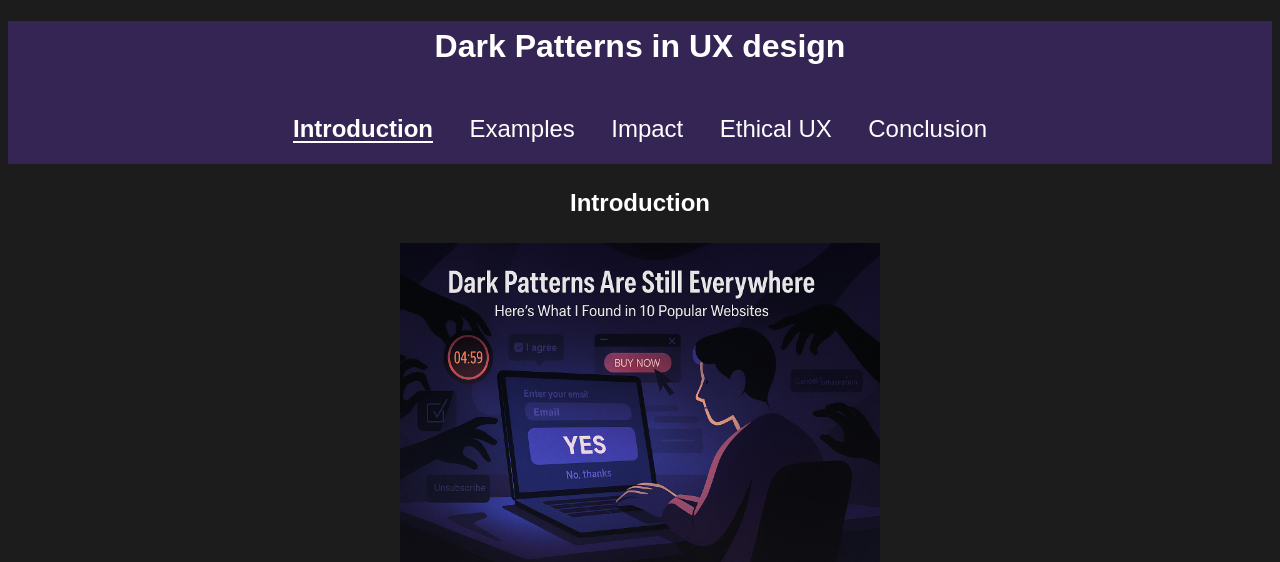
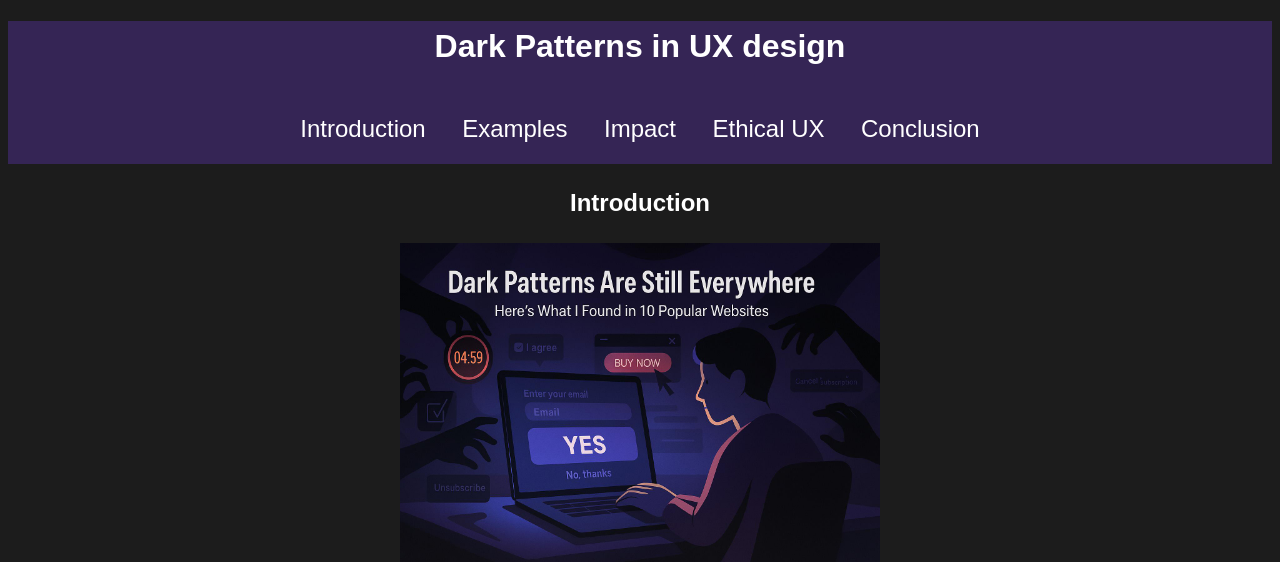
Before and after one commit to gdebenedetto/HW4, a Node server app: page / in a window 1280 px wide. Shown: the top 562 px of the page. Run offline with Node 20, Linux system fonts and the light colour scheme.

Commit message:
nav bar fix

```diff
--- a/public/css/styles.css
+++ b/public/css/styles.css
@@ -39,15 +39,6 @@ nav a:hover {
     color: #fff;
     background-color: #C9B6E4;
     transition: all 0.3s ease;
-}
-
-/* Class to make the current page navigation link stand out */
-nav a.current {
-    text-decoration: underline;
-    text-decoration-color: white;
-    text-decoration-thickness: 2px;
-    text-underline-offset: 4px;
-    font-weight: bold;
 }
 
 header, nav, main, footer {
--- a/views/partials/nav.ejs
+++ b/views/partials/nav.ejs
@@ -1,5 +1,5 @@
 <nav>
-    <a href="/" class="current">Introduction</a>
+    <a href="/">Introduction</a>
     <a href="/examples">Examples</a>
     <a href="/impact">Impact</a>
     <a href="/ethical-ux">Ethical UX</a>
```
